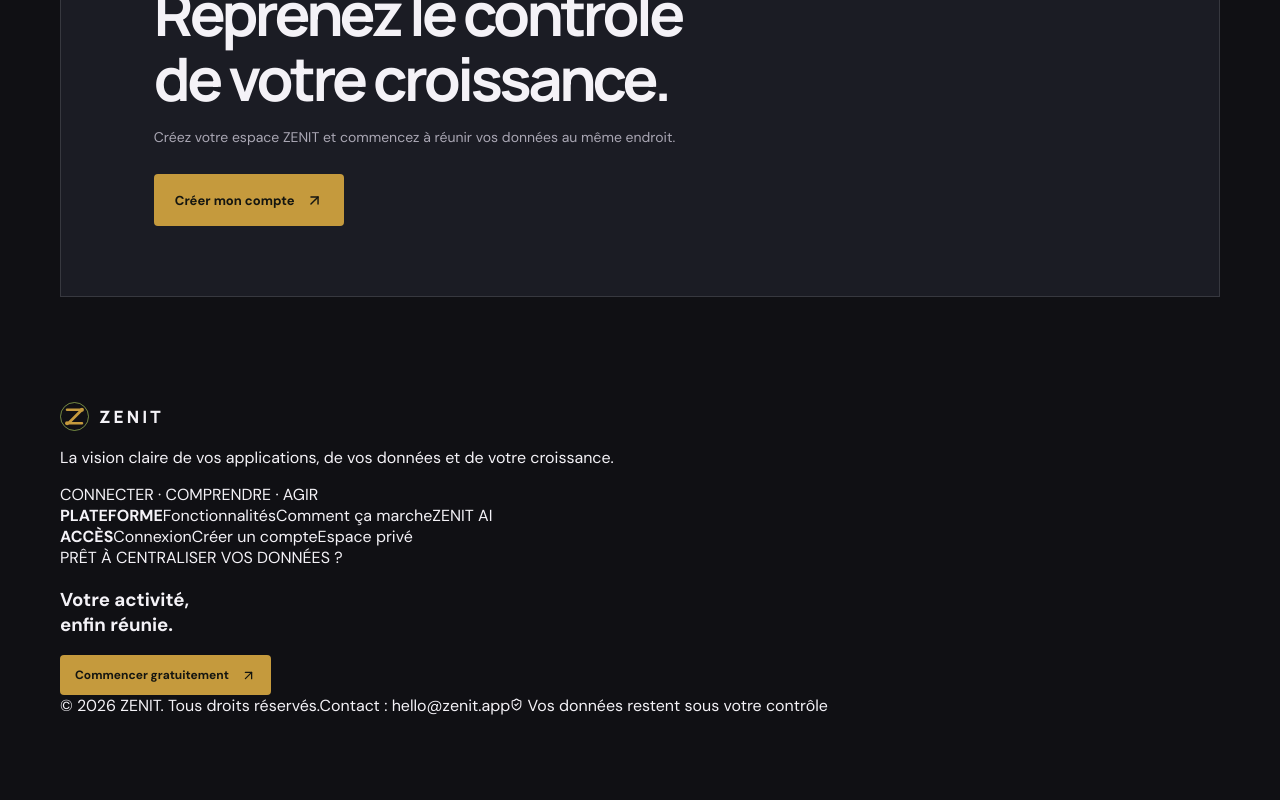
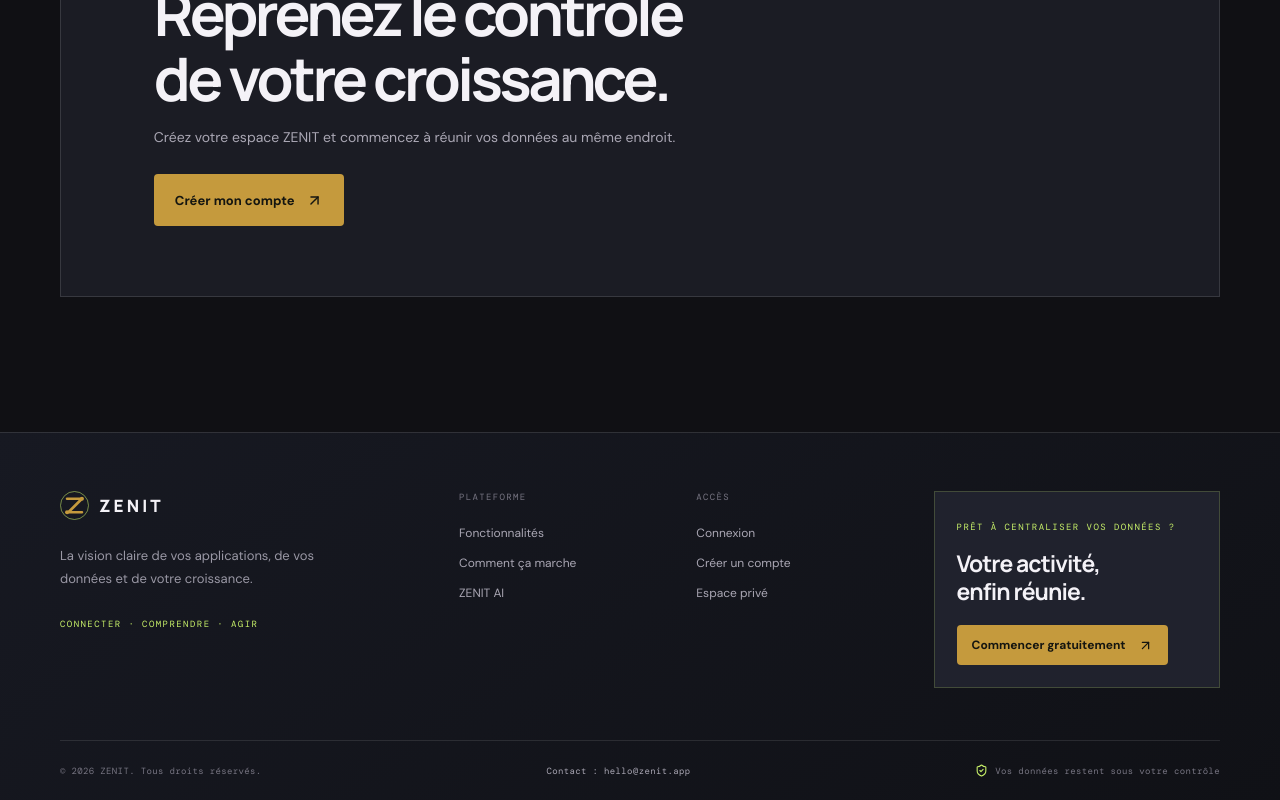
Before and after one commit to izisonomusic-sys/Zenit, a Next.js app: page / in a window 1280 px wide. Shown: the part 3807-4607 px from the top of the page. Before the commit the page ends 4523 px from the top, so only its background shows below. Built offline with nearby package versions, Linux system fonts and the light colour scheme; no server answers.

Commit message:
Style custom public ZENIT footer

```diff
--- a/app/globals.css
+++ b/app/globals.css
@@ -624,3 +624,23 @@
 .app-shell .zenit-footer-bottom span:nth-child(2),.app-shell .zenit-footer-bottom a{display:flex;align-items:center;gap:6px}
 .app-shell .zenit-footer-bottom span:nth-child(2){color:#a8c5ff}
 @media(max-width:760px){.app-shell .settings-grid{grid-template-columns:1fr}.app-shell .profile-hero{flex-wrap:wrap}.app-shell .profile-hero .workspace-ready{margin-left:0}.app-shell .zenit-footer-main{grid-template-columns:1fr}.app-shell .zenit-footer-bottom{align-items:flex-start;flex-direction:column}.app-shell .zenit-footer-links{gap:12px 17px}}
+
+/* ZENIT public footer */
+.public-footer{margin-top:30px;background:linear-gradient(145deg,#171922,#101116);border-top:1px solid rgba(255,255,255,.12)}
+.public-footer-inner{padding-top:58px}
+.public-footer-main{display:grid;grid-template-columns:1.45fr .8fr .8fr 1.15fr;gap:38px;padding-bottom:52px}
+.public-footer-brand .brand{display:inline-flex;color:#f4f2f7}
+.public-footer-brand p{max-width:260px;color:#9a98a5;font-size:13px;line-height:1.8;margin:20px 0}
+.public-footer-tag,.public-footer-cta>span{font:9px 'DM Mono';letter-spacing:.16em;color:#c8f169}
+.public-footer-column{display:flex;flex-direction:column;gap:14px}
+.public-footer-column b{font:9px 'DM Mono';letter-spacing:.15em;color:#777582;margin-bottom:8px}
+.public-footer-column a{font-size:12px;color:#aaa7b4;transition:color .2s}
+.public-footer-column a:hover,.public-footer-bottom a:hover{color:#c8f169}
+.public-footer-cta{padding:22px;background:#20222d;border:1px solid rgba(200,241,105,.2)}
+.public-footer-cta h3{font:700 23px/1.2 Manrope;letter-spacing:-.04em;margin:15px 0 20px}
+.public-footer-bottom{min-height:60px;border-top:1px solid rgba(255,255,255,.1);display:flex;align-items:center;justify-content:space-between;gap:20px;color:#777582;font:9px 'DM Mono';letter-spacing:.04em}
+.public-footer-bottom span:last-child{display:flex;align-items:center;gap:7px}
+.public-footer-bottom svg{color:#c8f169}
+.public-footer-bottom a{color:#aaa7b4}
+@media(max-width:850px){.public-footer-main{grid-template-columns:1fr 1fr}.public-footer-brand{grid-column:1/-1}}
+@media(max-width:520px){.public-footer-main{grid-template-columns:1fr 1fr;gap:28px}.public-footer-cta{grid-column:1/-1}.public-footer-bottom{align-items:flex-start;flex-direction:column;padding:18px 0;gap:12px}}
```
